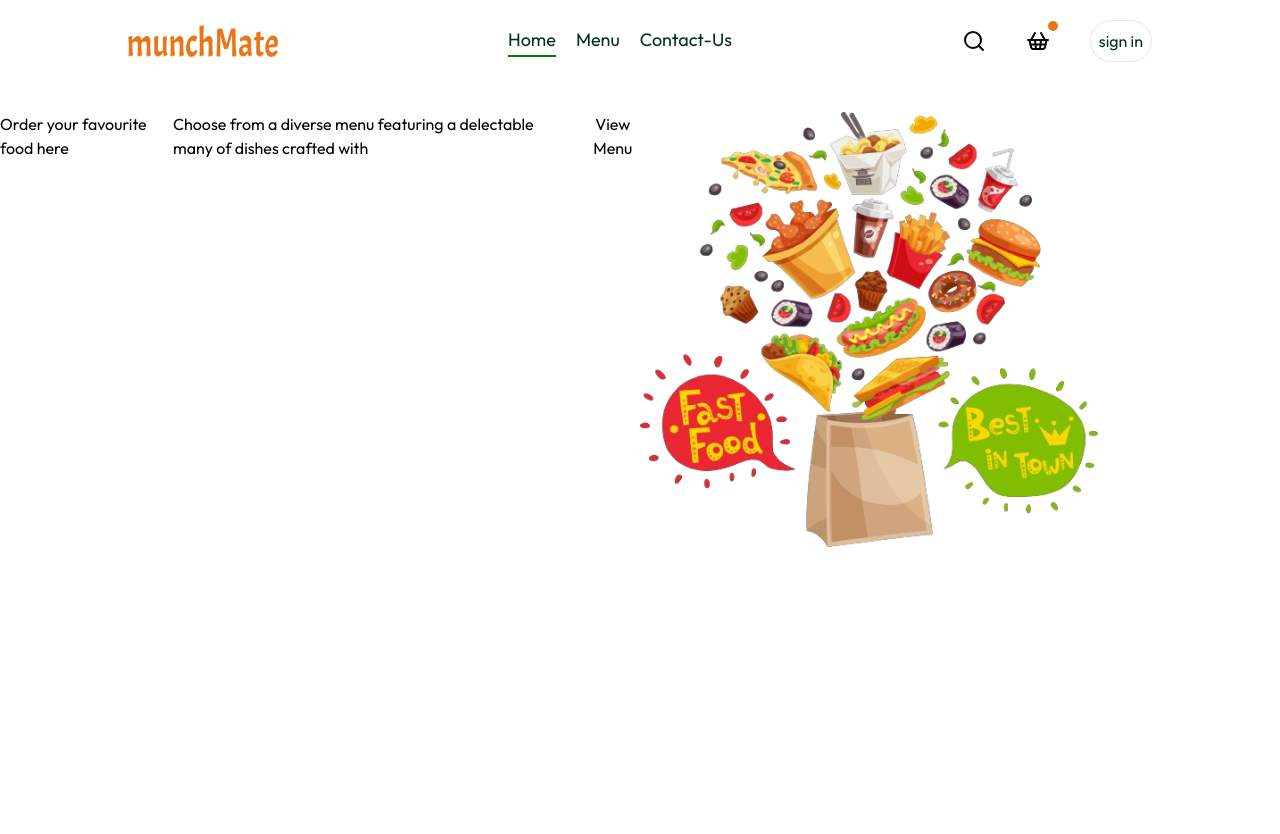
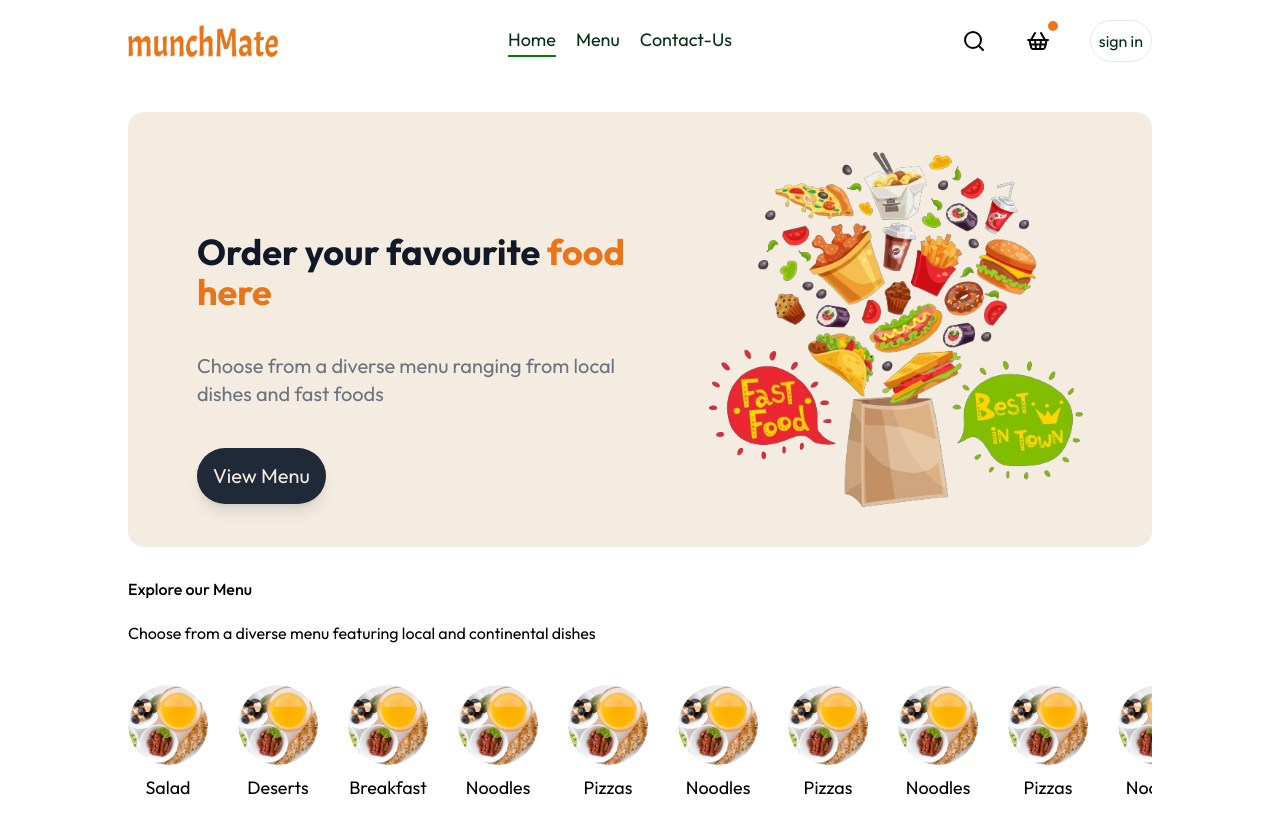
Before and after one commit to munch-bite/munch-mate-frontend, a React (Vite) app: page / in a window 1280 px wide. Shown: the top 834 px of the page. Before the commit the page ends 800 px from the top, so only its background shows below. Built offline with nearby package versions, Linux system fonts and the light colour scheme.

Commit message:
this is to add menu list

```diff
--- a/src/App.css
+++ b/src/App.css
@@ -27,3 +27,30 @@ a{
  .header{
   background-size: contain;
  }
+
+ .exploreMenu{
+  margin: 20px 0px;
+ }
+ .exploreMenu::-webkit-scrollbar{
+  display: none;
+ }
+
+ .exploreP{
+  font-size: max(1.4vw, 16px);
+ }
+
+ .hr{
+  margin: 10px 0px;
+ }
+
+ .menu img{
+  width: 7.5vw;
+  cursor:pointer;
+  min-width: 80px;
+  border-radius: 50% ;
+  transition: 0.2s;
+ }
+ .menu .active{
+  border: 2px solid #EA7519;
+  padding: 2px;
+ }
--- a/src/assets/images/index.js
+++ b/src/assets/images/index.js
@@ -1,8 +1,59 @@
  import Favicon from "../images/favicon.png"
  import Logo from "../images/munchlogo.png"
  import HomeImg from '../images/homeImg.png'
+ import Breakfast from '../images/breakfast.png'
 
 
  export const images ={
     Favicon, Logo, HomeImg
  }
+
+
+ export const menuList = [
+   {menuName: "Salad",
+    menuImage: Breakfast
+   },
+   {menuName: "Deserts",
+    menuImage: Breakfast
+   },
+   {menuName: "Breakfast",
+    menuImage: Breakfast
+   },
+   {menuName: "Noodles",
+    menuImage: Breakfast
+   },
+   {menuName: "Pizzas",
+    menuImage: Breakfast
+   },
+   {menuName: "Noodles",
+    menuImage: Breakfast
+   },
+   {menuName: "Pizzas",
+    menuImage: Breakfast
+   },
+   {menuName: "Noodles",
+    menuImage: Breakfast
+   },
+   {menuName: "Pizzas",
+    menuImage: Breakfast
+   },
+   {menuName: "Noodles",
+    menuImage: Breakfast
+   },
+   {menuName: "Pizzas",
+    menuImage: Breakfast
+   },
+   {menuName: "Pizzas",
+    menuImage: Breakfast
+   },
+
+   {menuName: "Pizzas",
+    menuImage: Breakfast
+   },{menuName: "Pizzas",
+    menuImage: Breakfast
+   },
+
+   {menuName: "Pizzas",
+    menuImage: Breakfast
+   }
+ ]
--- /dev/null
+++ b/src/components/exploreMenu.jsx
@@ -0,0 +1,24 @@
+import React from 'react'
+import { menuList } from '../assets/images'
+
+const ExploreMenu = ({category, setCategory}) => {
+  return (
+    <div className='flex flex-col gap-[20px]' id='exploreMenu'>
+<h1 className='font-medium'>Explore our Menu</h1>
+<p className='max-w-[60%]'>Choose from a diverse menu featuring local and continental dishes</p>
+<div className='flex justify-between items-center gap-[30px] text-center  overflow-x-scroll exploreMenu'>
+{menuList.map((item, index)=>{
+return (
+    <div onClick={()=> setCategory(prev=>prev===item.menuName? 'All':item.menuName)} key={index} className="menu">
+        <img src={item.menuImage} alt="food display" className={ category===item.menuName? "active": ""}/>
+        <p className='mt-[10px] cursor-pointer  exploreP'>{item.menuName}</p>
+        </div>
+)
+})}
+</div>
+<hr className='h-[2px] hr border-none hr bg-gray-100 '/>
+    </div>
+  )
+}
+
+export default ExploreMenu
--- a/src/components/navBar.jsx
+++ b/src/components/navBar.jsx
@@ -6,7 +6,7 @@ const NavBar = () => {
     const [menu, setMenu] = useState("Home")
   return (
 
-    <div className='w-[80%] m-auto padding flex justify-between items-center'>
+    <div className=' padding flex justify-between items-center'>
         <img src={images.Logo} alt="" className='w-[10 rem] h-8 w-[150px]'/>
         <ul className='flex list-none gap-[20px] text-green-950 text-[18px] cursor-pointer'>
             <li  onClick={()=>setMenu("Home")} className={menu==="Home"?"active":""}>Home</li>
--- /dev/null
+++ b/src/pages/landingPage/home.jsx
@@ -0,0 +1,19 @@
+import React from 'react'
+import { images } from '../../assets/images'
+const Home = () => {
+  return (
+    <div className='h-[34vw] mx-auto my-[30px] header flex gap-10 p-10 bg-[#F4ECE1] justify-center rounded-[1rem]'>
+
+        <div className=' gap-[1.5vw] max-w-[50%] pt-20 '>
+          <h2 className='font-bold text-4xl antialiased text-gray-900'>Order your favourite <span className='text-[#EA7519]'>food here</span></h2>
+          <p className='antialiased text-xl text-gray-500 pt-10 '>Choose from a diverse menu ranging from local dishes and fast foods </p>
+          <button className='bg-gray-800 shadow-lg shadow-gray-850 text-[#F4ECE1] text-xl rounded-[5rem] h-14 p-4 flex justify-center items-center mt-10'>View Menu</button>
+
+        </div>
+
+        <img src={images.HomeImg} alt="home image" />
+      </div>
+  )
+}
+
+export default Home
--- a/src/pages/landingPage/index.jsx
+++ b/src/pages/landingPage/index.jsx
@@ -1,23 +1,18 @@
-import React from 'react'
+import React, { useState } from 'react'
 import NavBar from '../../components/navBar'
-import { images } from '../../assets/images'
+import ExploreMenu from '../../components/exploreMenu'
+import Home from './home'
 
 const Landing = () => {
+  const [category, setCategory] = useState('All');
   return (
-    <div>
+    <div className='w-[80%] m-auto'>
       <NavBar />
 
-      <div className='h-[34vw] mx-auto my-[30px] header relative flex'>
+      <Home/>
 
-        <div className='header-contents absoute flex fex-col items-start gap-[1.5vw] max-w-[50%] b-[10%] left-[6vw]'>
-          <h2>Order your favourite food here</h2>
-          <p>Choose from a diverse menu featuring a delectable many of dishes crafted with </p>
-          <button>View Menu</button>
 
-        </div>
-
-        <img src={images.HomeImg} alt="eader image" />
-      </div>
+      <ExploreMenu category={category} setCategory={setCategory} />
     </div>
   )
 }
```
Also changed, not shown: src/assets/images/breakfast.png (added).
